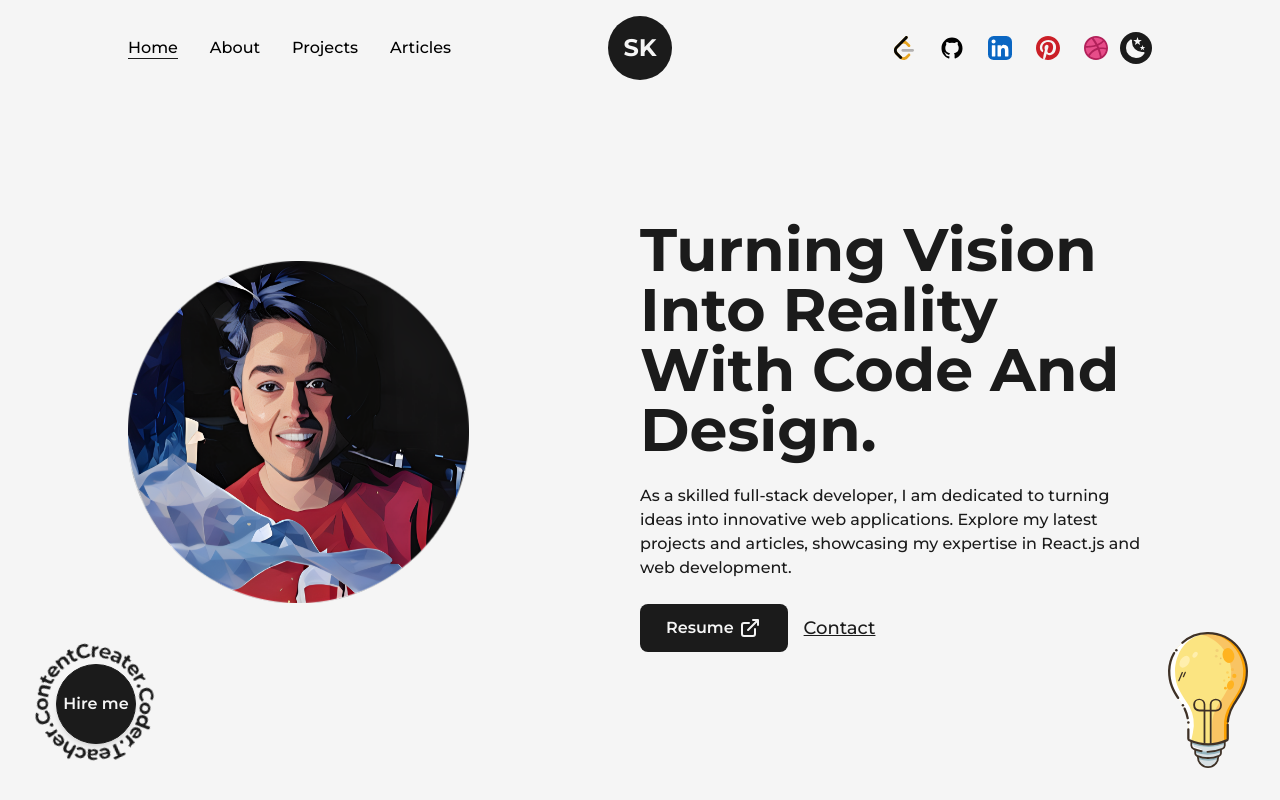
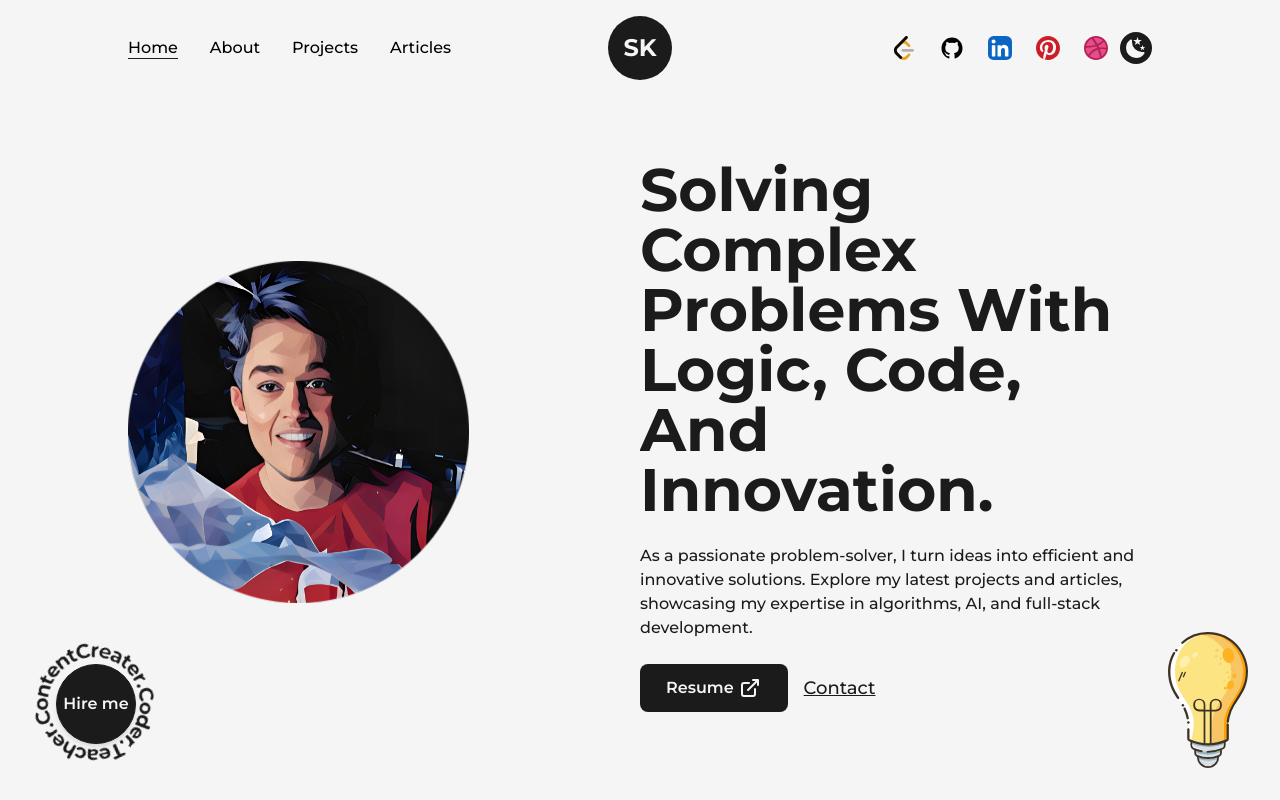
Before and after one commit to sujalkalra/sujalnextweb, a Next.js app: page / in a window 1280 px wide. Shown: the top 800 px of the page. Built offline with nearby package versions, Linux system fonts and the light colour scheme.

Commit message:
Update index.js

```diff
--- a/src/pages/index.js
+++ b/src/pages/index.js
@@ -25,10 +25,9 @@ export default function Home() {
               <Image src={profilePic} alt="sujal" className='w-2/3 h-2/3 lg:hidden md:inline-block md:w-full sm:py-16 md:py-12 lg:py-8' priority sizes='(max-width:768px) 100vh, (max-width:1200px) 50vh,50vh'  />
             </div>
             <div className='w-1/2 flex flex-col items-center self-center lg:w-full lg:text-center'>
-              <AnimatedText text="Turning Vision Into Reality With Code And Design. " className='!text-6xl !text-left xl:!text-5xl lg:!text-center lg:!text=6xl md:!text-5xl sm:!text-3xl'/>
+              <AnimatedText text="Solving Complex Problems With Logic, Code, And Innovation. " className='!text-6xl !text-left xl:!text-5xl lg:!text-center lg:!text=6xl md:!text-5xl sm:!text-3xl'/>
               <p className='my-4 text-base font-medium md:text-sm sm:text-xs'>
-              As a skilled full-stack developer, I am dedicated to turning ideas into innovative web applications.
-              Explore my latest projects and articles, showcasing my expertise in React.js and web development.
+              As a passionate problem-solver, I turn ideas into efficient and innovative solutions. Explore my latest projects and articles, showcasing my expertise in algorithms, AI, and full-stack development.
               </p>
               <div className='flex items-center self-start mt-2 lg:self-center'>
 
```
